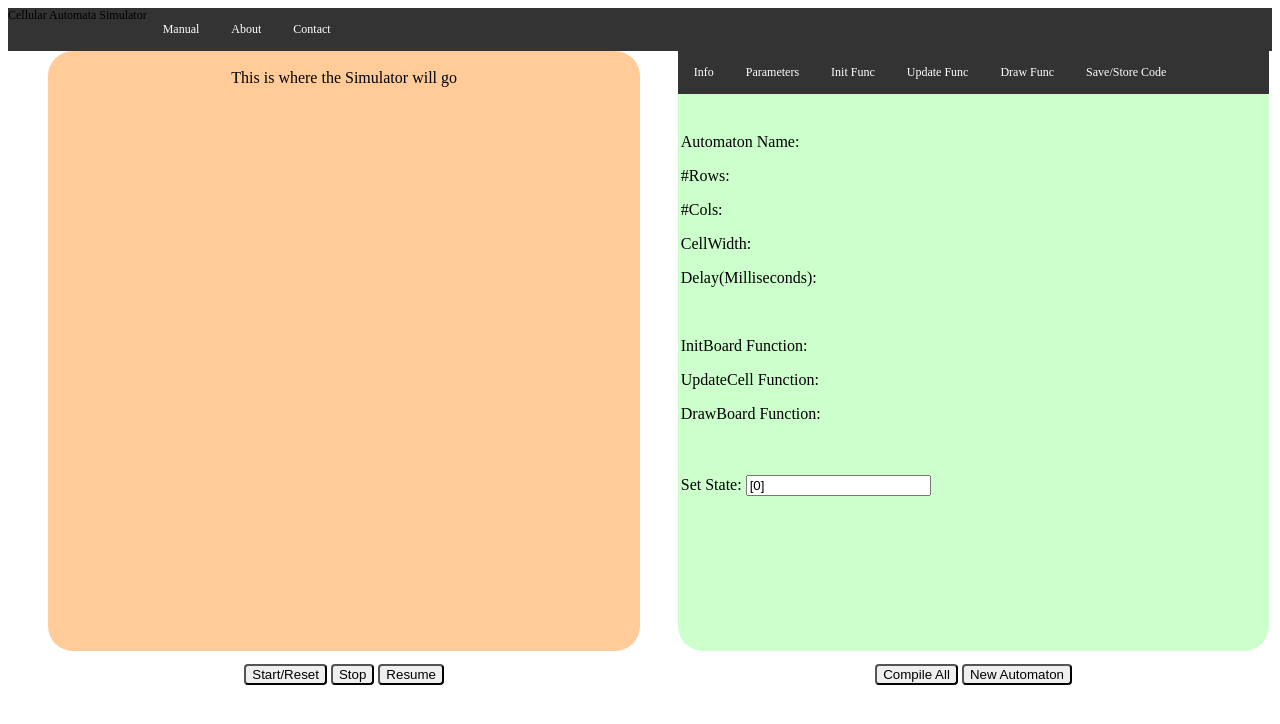
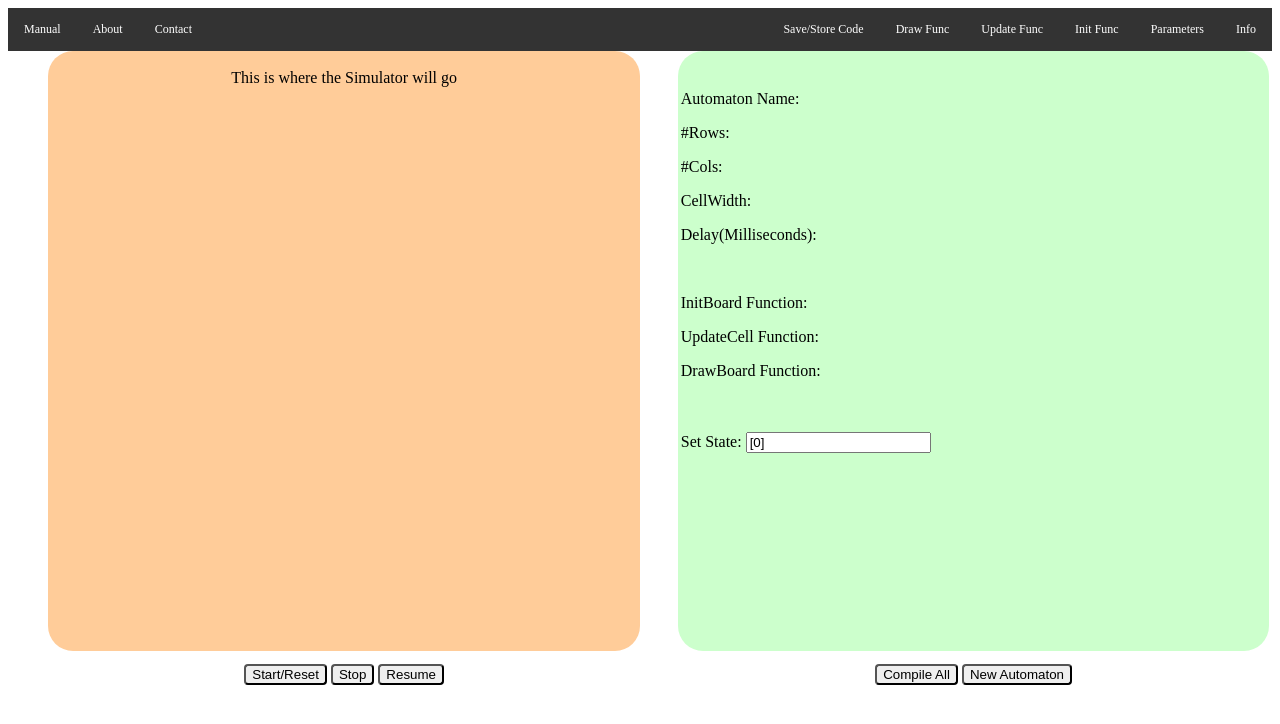
Before and after one commit to Vadim-Pelyushenko/CMPS115_Cellulites, a plain HTML site: page Workable Automata/Version 8/index.html in a window 1280 px wide. Drawn offline with Linux system fonts and the light colour scheme.

Commit message:
Correctly aligned elements on the navbar

```diff
--- a/Workable Automata/Version 8/index.html
+++ b/Workable Automata/Version 8/index.html
@@ -20,15 +20,33 @@
     <script type="text/javascript" src="Compilation/update_cell_compiler.js"></script>
     <script type="text/javascript" src="Compilation/draw_board_compiler.js"></script>
     <script type="text/javascript" src="site_controller.js" defer></script>
+
+    <style>
+        .nav-item{
+            float: left;
+        }
+
+        .nav-item2{
+            float: right;
+        }
+    </style>
+
 </head>
 
 <body>
 <div id="navbar1">
     <ul id=nav>
-           <li id="nav-item-current">Cellular Automata Simulator</a> </li>
+        <!--<li id="nav-item-current">Cellular Automata Simulator</a> </li>-->
         <li class="nav-item"> <a class="nav-link js-scroll-trigger" href="manual.html">Manual</a> </li>
         <li class="nav-item"> <a class="nav-link js-scroll-trigger" href="about.html">About</a>  </li>
         <li class="nav-item"> <a class="nav-link js-scroll-trigger" href="contact.html">Contact</a></li>
+
+        <li class="nav-item2"> <a onclick="swapOutTab('automataInfo',false,false,-1)">Info</a> </li>
+        <li class="nav-item2"> <a onclick="swapOutTab('parameters',false,false,-1)">Parameters</a> </li>
+        <li class="nav-item2"> <a onclick="swapOutTab('functionEditingPart',true,true,0)">Init Func</a> </li>
+        <li class="nav-item2"> <a onclick="swapOutTab('functionEditingPart',false,false,1)">Update Func</a> </li>
+        <li class="nav-item2"> <a onclick="swapOutTab('functionEditingPart',true,false,2)">Draw Func</a> </li>
+        <li class="nav-item2"> <a onclick="swapOutTab('storeOrLoad',false,false,-1)">Save/Store Code</a> </li>
     </ul>
 </div>
 
@@ -40,21 +58,7 @@
             This is where the Simulator will go
         </div>
         <div class="col" id="col2">
-                <!--<button onclick="swapOutTab('automataInfo',false,false)">Info</button>-->
-                <!--<button onclick="swapOutTab('parameters',false,false)">Parameters</button>-->
-                <!--<button onclick="swapOutTab('functionEditingPart',true,true)">Init Func</button>-->
-                <!--<button onclick="swapOutTab('functionEditingPart',false,false)">Update Func</button>-->
-                <!--<button onclick="swapOutTab('functionEditingPart',true,false)">Draw Func</button>-->
-                <!--<button onclick="swapOutTab('presetSelection',false,false)">Presets</button>-->
-                <!--<button onclick="swapOutTab('storeOrLoad',false,false)">Save/Store Code</button>-->
-                 <ul>
-                    <li> <a onclick="swapOutTab('automataInfo',false,false,-1)">Info</a> </li>
-                    <li> <a onclick="swapOutTab('parameters',false,false,-1)">Parameters</a> </li>
-                    <li> <a onclick="swapOutTab('functionEditingPart',true,true,0)">Init Func</a> </li>
-                    <li> <a onclick="swapOutTab('functionEditingPart',false,false,1)">Update Func</a> </li>
-                    <li> <a onclick="swapOutTab('functionEditingPart',true,false,2)">Draw Func</a> </li>
-                    <li> <a onclick="swapOutTab('storeOrLoad',false,false,-1)">Save/Store Code</a> </li>
-                </ul>
+
             <br>
             <br>
 
```
Lines whose indentation alone changed are shown as unchanged.
